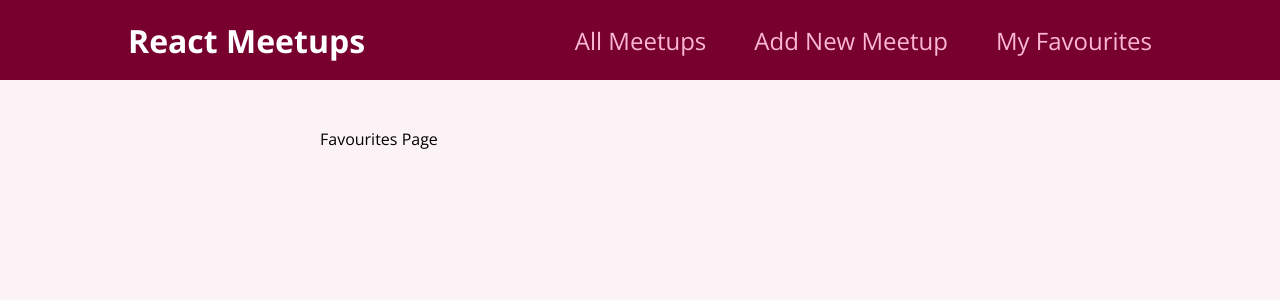
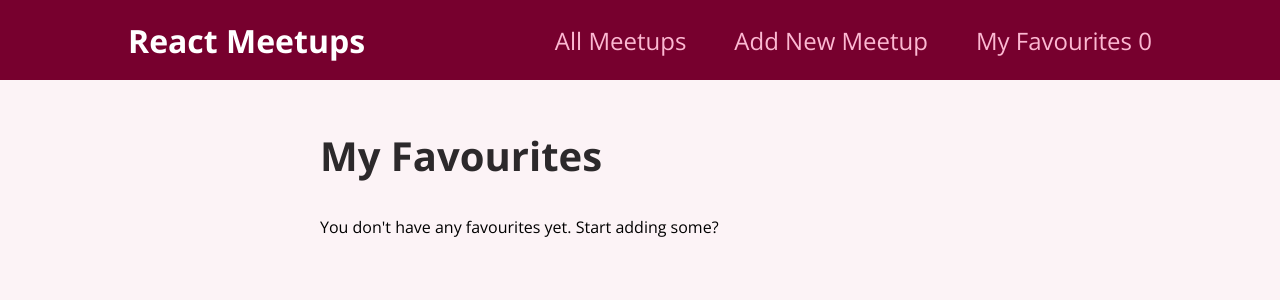
Before and after one commit to mayvastech/react-course-2, a React (Create React App) app: page /favourites-page in a window 1280 px wide. Shown: the top 300 px of the page. Built offline with nearby package versions, Linux system fonts and the light colour scheme.

Commit message:
Completed Favourites page
And added navbar favourites badge

```diff
--- a/src/components/layout/MainNavigation.js
+++ b/src/components/layout/MainNavigation.js
@@ -1,10 +1,13 @@
+import { useContext } from "react";
 import { Link } from "react-router-dom";
 import classes from "./MainNavigation.module.css";
+import FavouritesContext from "../../store/favourites-context";
 
 function MainNavigation() {
+  const favouritesCtx = useContext(FavouritesContext);
   return (
-    <header className= {classes.header}>
-      <div className= {classes.logo}>React Meetups</div>
+    <header className={classes.header}>
+      <div className={classes.logo}>React Meetups</div>
       <nav>
         <ul>
           <li>
@@ -14,7 +17,7 @@ function MainNavigation() {
             <Link to="/new-meetup">Add New Meetup</Link>
           </li>
           <li>
-            <Link to="/favourites-page">My Favourites</Link>
+            <Link to="/favourites-page">My Favourites <span className="classes.badge">{favouritesCtx.totalFavourites}</span></Link>
           </li>
         </ul>
       </nav>
--- a/src/pages/Favourites.js
+++ b/src/pages/Favourites.js
@@ -1,5 +1,25 @@
+import { useContext } from 'react';
+
+import FavouritesContext from '../store/favourites-context';
+import MeetupList from '../components/meetups/MeetupList';
+
 function FavouritesPage() {
-    return <div>Favourites Page</div>;
+  const favouritesCtx = useContext(FavouritesContext);
+
+  let content;
+
+  if (favouritesCtx.totalFavourites === 0) {
+    content = <p>You don't have any favourites yet. Start adding some?</p>;
+  } else {
+    content = <MeetupList meetups={favouritesCtx.favourites} />;
   }
 
-  export default FavouritesPage;
+  return (
+    <section>
+      <h1>My Favourites</h1>
+      {content}
+    </section>
+  );
+}
+
+export default FavouritesPage;
```
